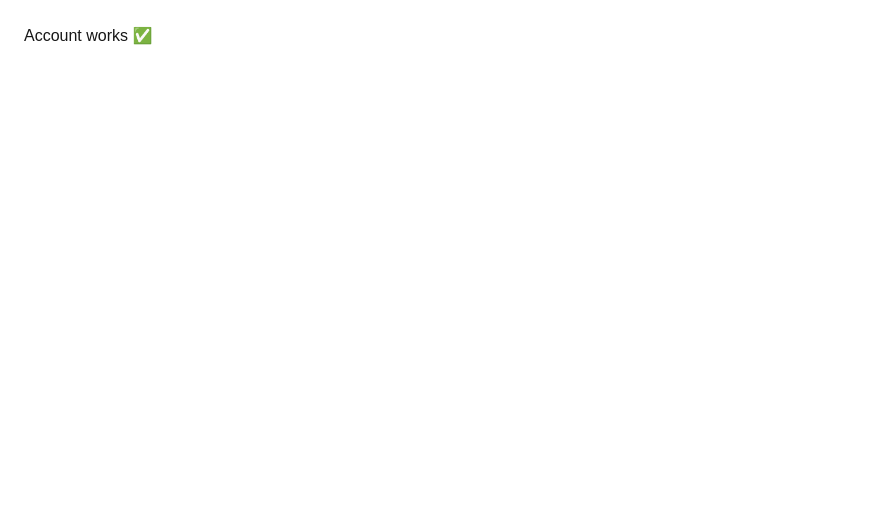
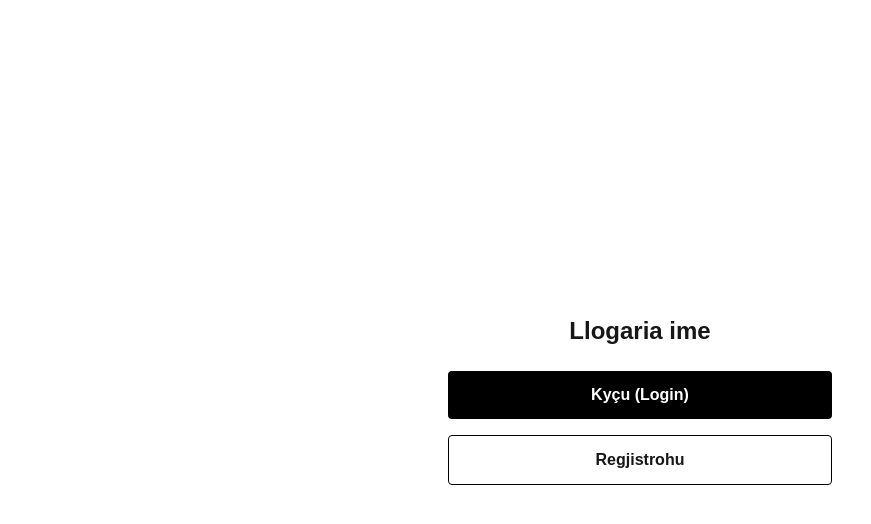
Before and after one commit to enkeledatoska10-debug/soira, a Next.js app: page /account in a window 1280 px wide. Shown: the top 524 px of the page, without its empty margins (0-871 px from the left). Built offline with nearby package versions, Linux system fonts and the light colour scheme.

Commit message:
Fix main account page

```diff
--- a/app/account/page.tsx
+++ b/app/account/page.tsx
@@ -1,3 +1,23 @@
-export default function Page() {
-  return <div style={{ padding: 24 }}>Account works ✅</div>;
+export default function AccountPage() {
+  return (
+    <div className="min-h-screen flex flex-col items-center justify-center p-6">
+      <h1 className="text-2xl font-semibold mb-6">Llogaria ime</h1>
+
+      <div className="flex flex-col gap-4 w-full max-w-sm">
+        <a
+          href="/account/login"
+          className="bg-black text-white py-3 text-center rounded font-semibold"
+        >
+          Kyçu (Login)
+        </a>
+
+        <a
+          href="/account/register"
+          className="border border-black py-3 text-center rounded font-semibold"
+        >
+          Regjistrohu
+        </a>
+      </div>
+    </div>
+  );
 }
```
